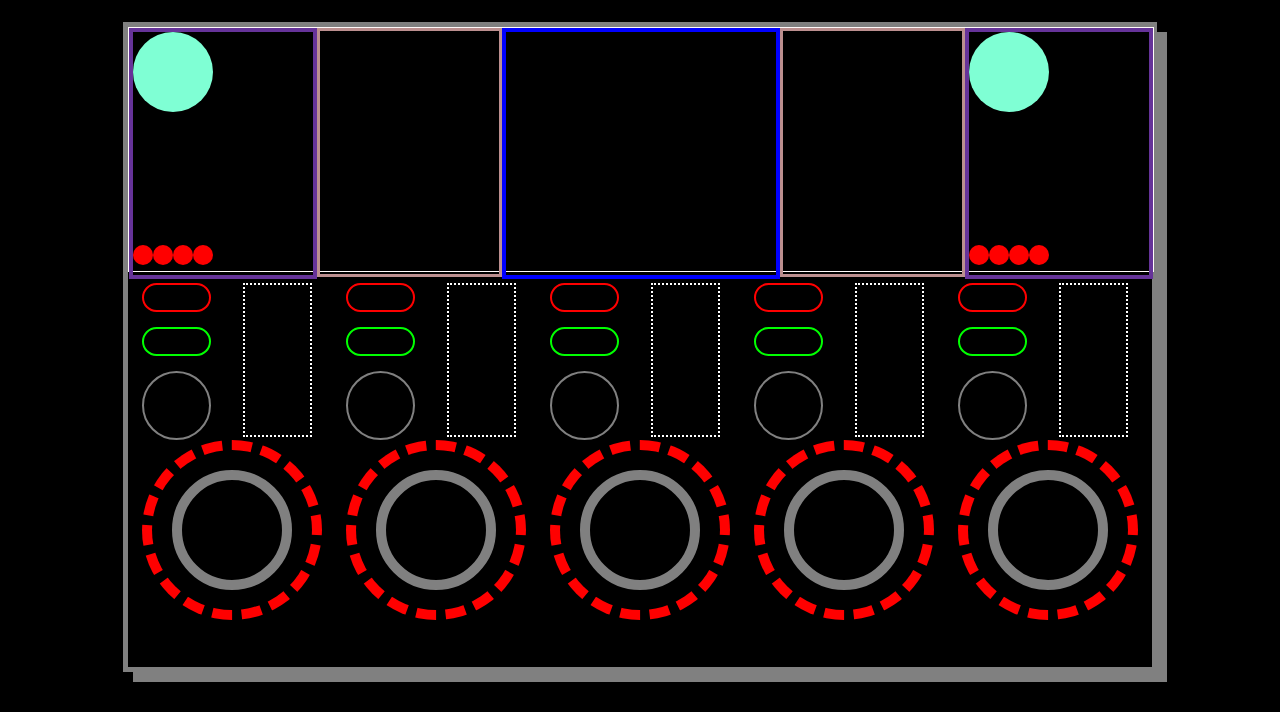
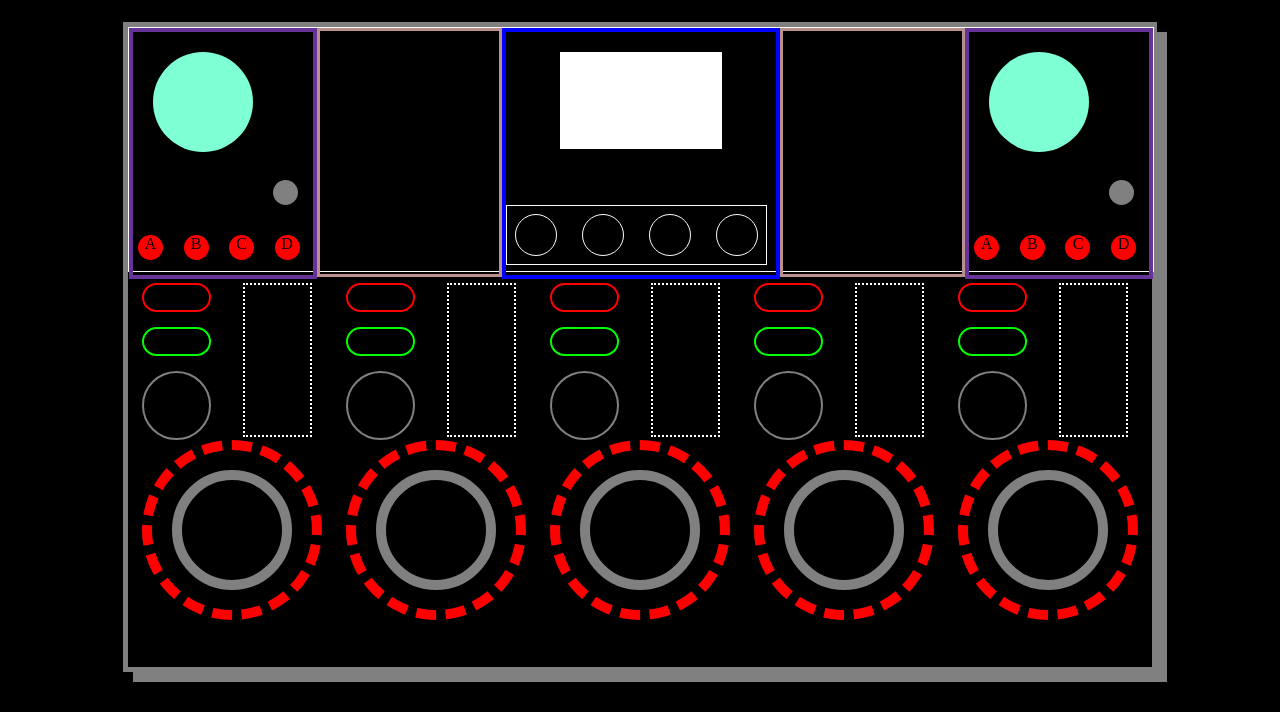
Before and after one commit to specbeck/divine-django, a Django app: page /loopy/ in a window 1280 px wide. Shown: the part 58-770 px from the top of the page. Run offline with Django 4.2, Linux system fonts and the light colour scheme.

Commit message:
Loopy taking shape

```diff
--- a/loopy/static/loopy/styles.css
+++ b/loopy/static/loopy/styles.css
@@ -40,26 +40,72 @@ body {
     border: 4px solid blue;
 }
 
-.dial-abcd > .dial {
-    width: 80px;
-    height: 80px;
+.dial {
+    width: 100px;
+    height: 100px;
+    margin: 20px;
     background-color: aquamarine;
     border-radius: 100%;
+    /* border: 1px solid snow; */
 }
 
 .abcd-button {
     background-color: red;
-    width: 20px;
-    height: 20px;
+    width: 25px;
+    height: 25px;
     border-radius: 100%;
-    display: flex;
-    justify-content: space-between;
+}
+
+.edit-button {
+    width: 25px;
+    height: 25px;
+    background-color: grey;
+    border-radius: 100%;
+    position: absolute;
+    right: 15px;
+    bottom: 70px;
+    display: inline-block;
 }
 
 .abcd-buttons {
+    text-align: center;
+    vertical-align: middle;
     display: flex;
     position: absolute;
     bottom: 10px;
+    justify-content: space-between;
+    width: 90%;
+    /* border: 1px solid snow; */
+    padding: 5px;
+}
+
+.screen {
+    position: relative;
+    align-items: center;
+}
+
+.main-display {
+    width: 60%;
+    margin: 20px auto;
+    height: 40%;
+    background-color: white;
+}
+
+.small-dial-section {
+    display: flex;
+    justify-content: space-between;
+    border: 1px solid snow;
+    width: 90%;
+    padding: 8px;
+    position: absolute;
+    bottom: 10px;
+}
+
+.small-dial {
+    width: 40px;
+    height: 40px;
+    border-radius: 100%;
+    border: 1px solid snow;
 }
 
 .sound-block {
--- a/loopy/templates/loopy/layout.html
+++ b/loopy/templates/loopy/layout.html
@@ -15,23 +15,33 @@
             <div class="modifier-area">
                 <div class="dial-abcd">
                     <div class="dial"></div>
+                    <div class="edit-button"></div>
                     <div class="abcd-buttons">
-                    <span class="abcd-button"></span>
-                    <span class="abcd-button"></span>
-                    <span class="abcd-button"></span>
-                    <span class="abcd-button"></span>
+                        <div class="abcd-button">A</div>
+                        <div class="abcd-button">B</div>
+                        <div class="abcd-button">C</div>
+                        <div class="abcd-button">D</div>
                     </div>
                 </div>
                 <div class="buttons"></div>
-                <div class="screen"></div>
+                <div class="screen">
+                    <div class="main-display"></div>
+                    <div class="small-dial-section">
+                        <div class="small-dial"></div>
+                        <div class="small-dial"></div>
+                        <div class="small-dial"></div>
+                        <div class="small-dial"></div>
+                    </div>
+                </div>
                 <div class="buttons"></div>
                 <div class="dial-abcd">
                     <div class="dial"></div>
+                    <div class="edit-button"></div>
                     <div class="abcd-buttons">
-                    <span class="abcd-button"></span>
-                    <span class="abcd-button"></span>
-                    <span class="abcd-button"></span>
-                    <span class="abcd-button"></span>
+                        <div class="abcd-button">A</div>
+                        <div class="abcd-button">B</div>
+                        <div class="abcd-button">C</div>
+                        <div class="abcd-button">D</div>
                     </div>
                 </div>
             </div>
```
Also changed, not shown: gallery/static/gallery/styles.css (+16 -6 lines).
